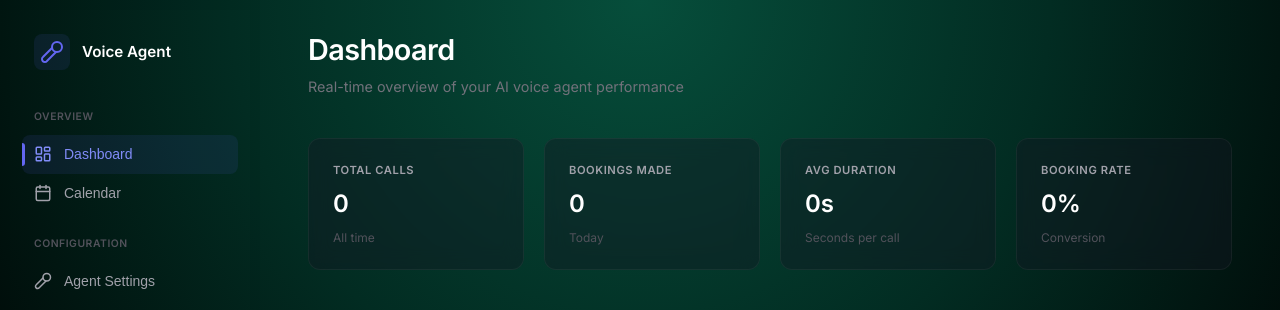
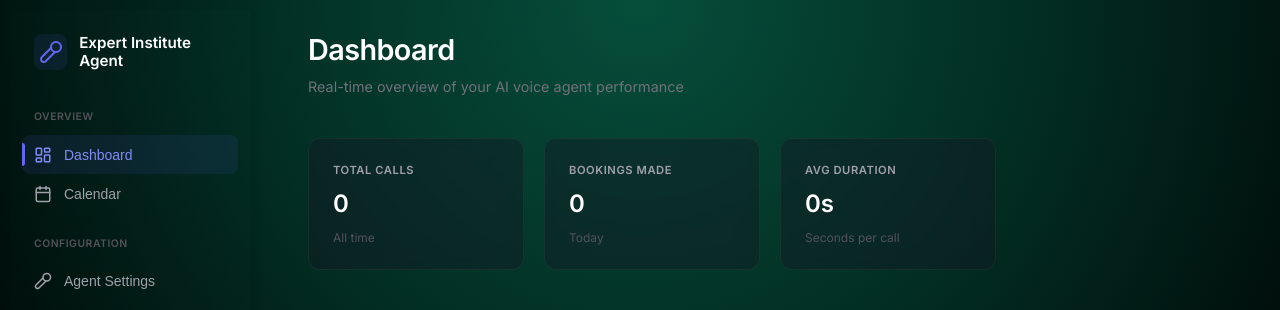
Before and after one commit to kkchemboli/VoiceAI, a React (Vite) app in the folder frontend/: page / in a window 1280 px wide. Shown: the top 310 px of the page. Built offline with nearby package versions, Linux system fonts and the light colour scheme; no server answers.

Commit message:
UI branding updates and booking logic fix

```diff
--- a/frontend/src/components/Dashboard/DashboardView.tsx
+++ b/frontend/src/components/Dashboard/DashboardView.tsx
@@ -62,7 +62,6 @@ export const DashboardView: React.FC<DashboardViewProps> = ({
     { title: 'TOTAL CALLS', value: totalCalls.toString(), subtitle: 'All time', icon: <Phone size={18} /> },
     { title: 'BOOKINGS MADE', value: bookings.toString(), subtitle: 'Today', icon: <Activity size={18} /> },
     { title: 'AVG DURATION', value: `${avgDuration}s`, subtitle: 'Seconds per call', icon: <Clock size={18} /> },
-    { title: 'BOOKING RATE', value: `${bookingRate}%`, subtitle: 'Conversion', icon: <Activity size={18} /> },
   ];
 
   return (
--- a/frontend/src/components/Sidebar.tsx
+++ b/frontend/src/components/Sidebar.tsx
@@ -44,7 +44,7 @@ export const Sidebar: React.FC<SidebarProps> = ({ currentView, setCurrentView })
           <Mic2 size={24} color="#6366f1" />
         </div>
         <div className="brand-info">
-          <h2>Voice Agent</h2>
+          <h2>Expert Institute Agent</h2>
           <p></p>
         </div>
       </div>
```
Also changed, not shown: 1 other file (tests, documents, lock files or other folders).
